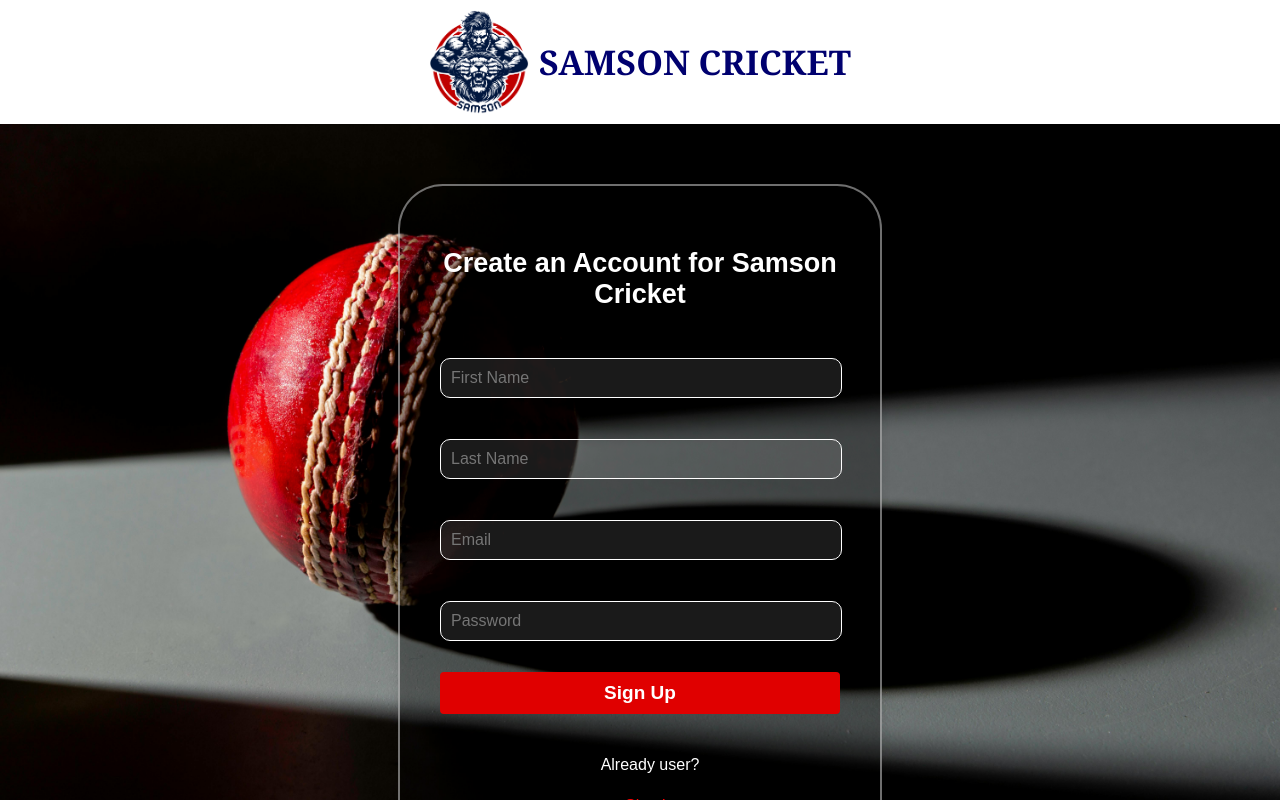
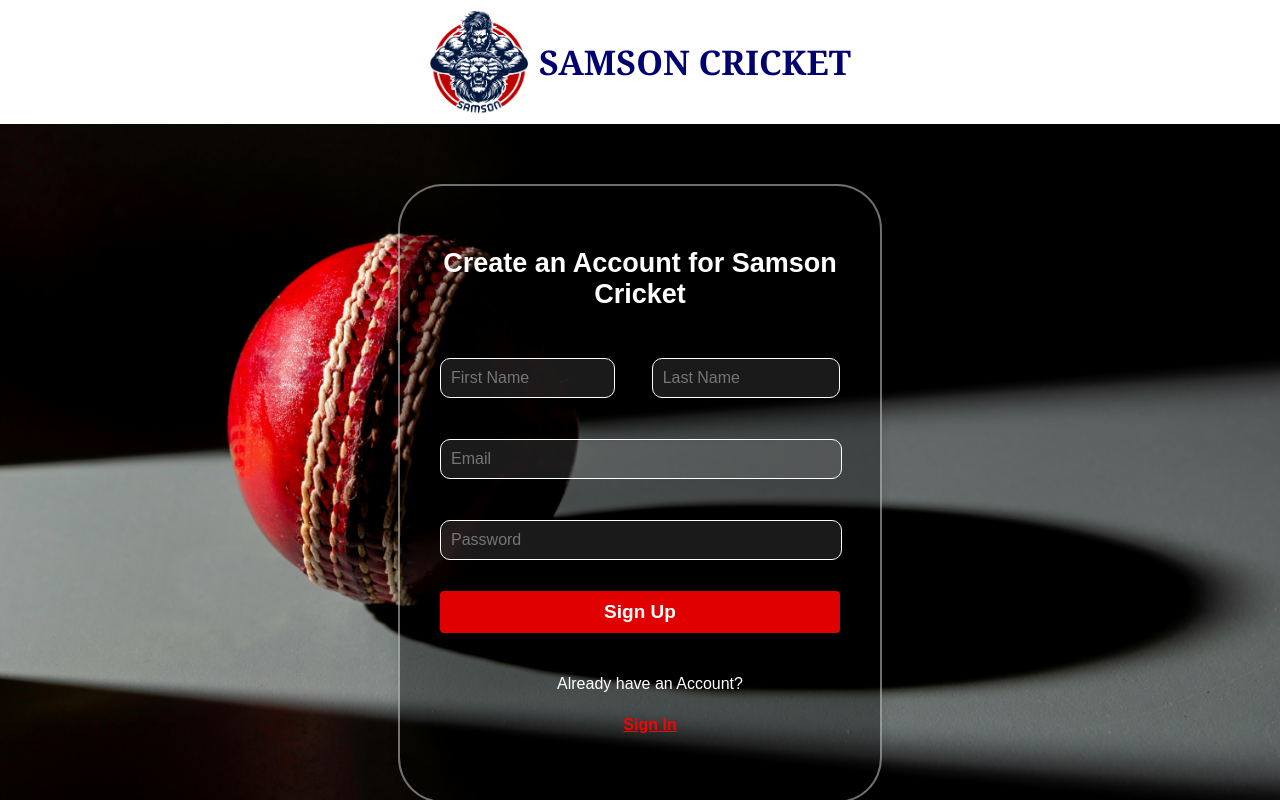
Before and after one commit to AshenIsuruWijesuriya/Samson-Cricket-WebApp, a React (Create React App) app in the folder frontend/: page /signUp in a window 1280 px wide. Built offline with nearby package versions, Linux system fonts and the light colour scheme; the HTML template or start-up script is replaced by a standard one.

Commit message:
fix sign up page css

```diff
--- a/frontend/src/Pages/SignUp.css
+++ b/frontend/src/Pages/SignUp.css
@@ -1,9 +1,3 @@
-body {
-    margin: 0;
-    padding: 0;
-    font-family:sans-serif;
-}
-
 h2 {
     text-align: center;
     font-size: 27px;
@@ -18,7 +12,6 @@ h2 {
     border-radius: 45px;
     box-shadow: 0 2px 10px rgba(0, 0, 0, 0.1);
     background-color: rgba(0, 0, 0, 0.368); /* Optional: Add a black background with transparency */
-    margin-bottom: 60px;
 }
 
 .signup-form {
@@ -33,6 +26,25 @@ h2 {
     font-weight: bold;
     font-size: 17px;
     text-align: left;
+}
+
+.names-align{
+    display: flex;
+}
+
+.names-align .input-field-first, .input-field-last{
+    width: 80%;
+    padding: 10px;
+    font-size: 16px;
+    border: 1px solid #ffffff;
+    border-radius: 10px;
+    margin-top: 10px;
+    background-color: rgba(255, 255, 255, 0.1); /* Optional: Add a light background for inputs */
+    color: white;
+}
+
+.input-field-last{
+    margin-left:20px ;
 }
 
 .input-field {
@@ -96,6 +108,10 @@ h2 {
     font-size: 16px;
 }
 
-.signIn a, .signIn p{
-    font-weight:500;
+.signIn p{
+    font-weight:400;
 }
+
+.signIn a{
+    font-weight:bold;
+}
--- a/frontend/src/Pages/SignUp.js
+++ b/frontend/src/Pages/SignUp.js
@@ -30,11 +30,13 @@ const SignUp = () => {
     };
 
     return (
+        <div>
         <div className="signup-bg">
-            <SignHeader />
+        <SignHeader />
             <div className="signup-wrapper">
                 <h2>Create an Account for Samson Cricket</h2>
                 <form className="signup-form" onSubmit={handleSubmit}>
+                    <div className='names-align'>
                     <div className="input-group">
                         <input
                             type="text"
@@ -43,7 +45,7 @@ const SignUp = () => {
                             onChange={handleChange}
                             placeholder="First Name"
                             required
-                            className="input-field"
+                            className="input-field-first"
                         />
                     </div>
                     <div className="input-group">
@@ -54,8 +56,9 @@ const SignUp = () => {
                             onChange={handleChange}
                             placeholder="Last Name"
                             required
-                            className="input-field"
+                            className="input-field-last"
                         />
+                    </div>
                     </div>
                     <div className="input-group">
                         <input
@@ -81,12 +84,13 @@ const SignUp = () => {
                     </div>
                     <button type="submit" className="signup-button">Sign Up</button>
                     <div className="signIn">
-                <p>Already user?</p>
+                <p>Already have an Account?</p>
                 <a href='/signIn'>Sign In</a>
                 </div>
                 </form>
             </div>
         </div>
+        </div>
     );
 };
 
```
